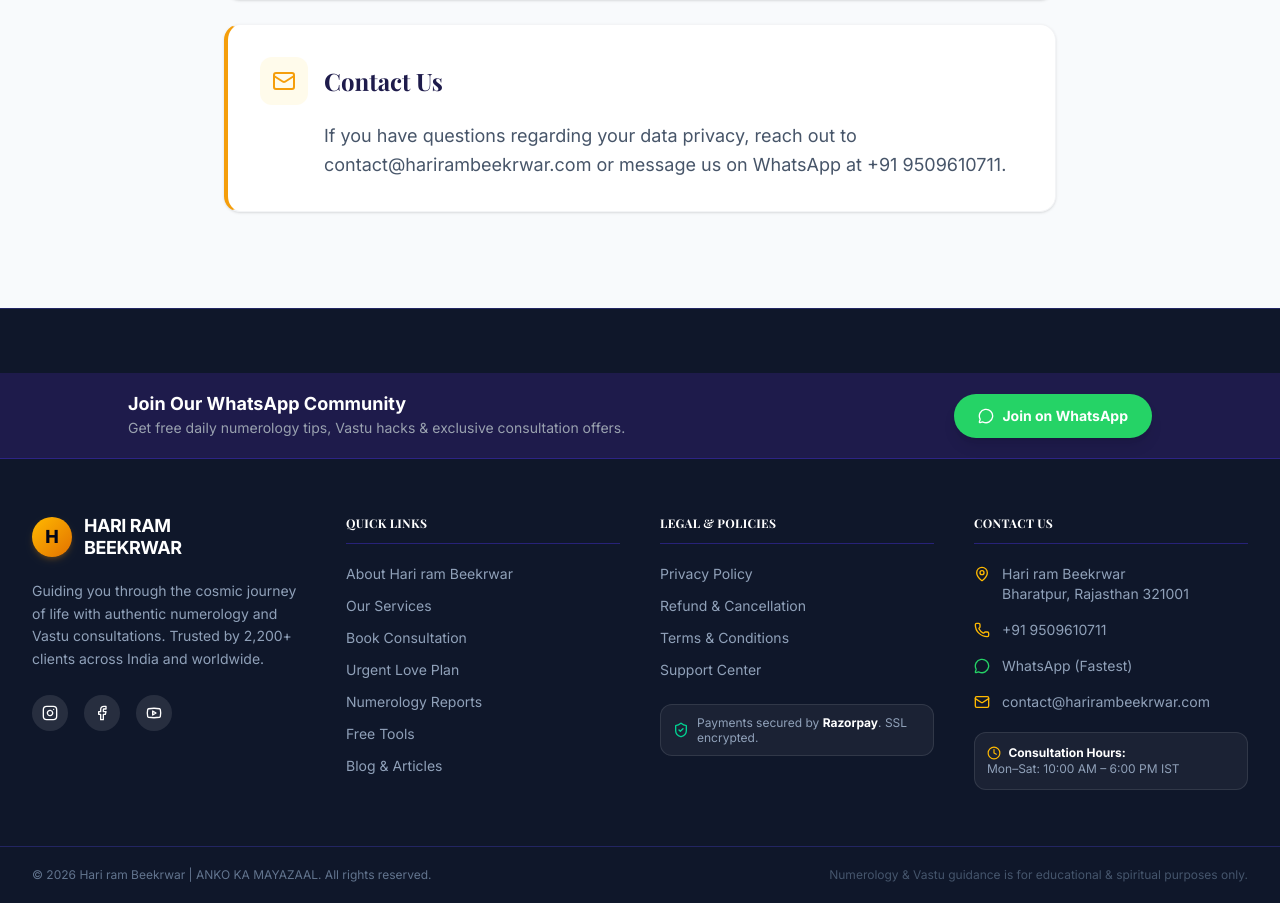
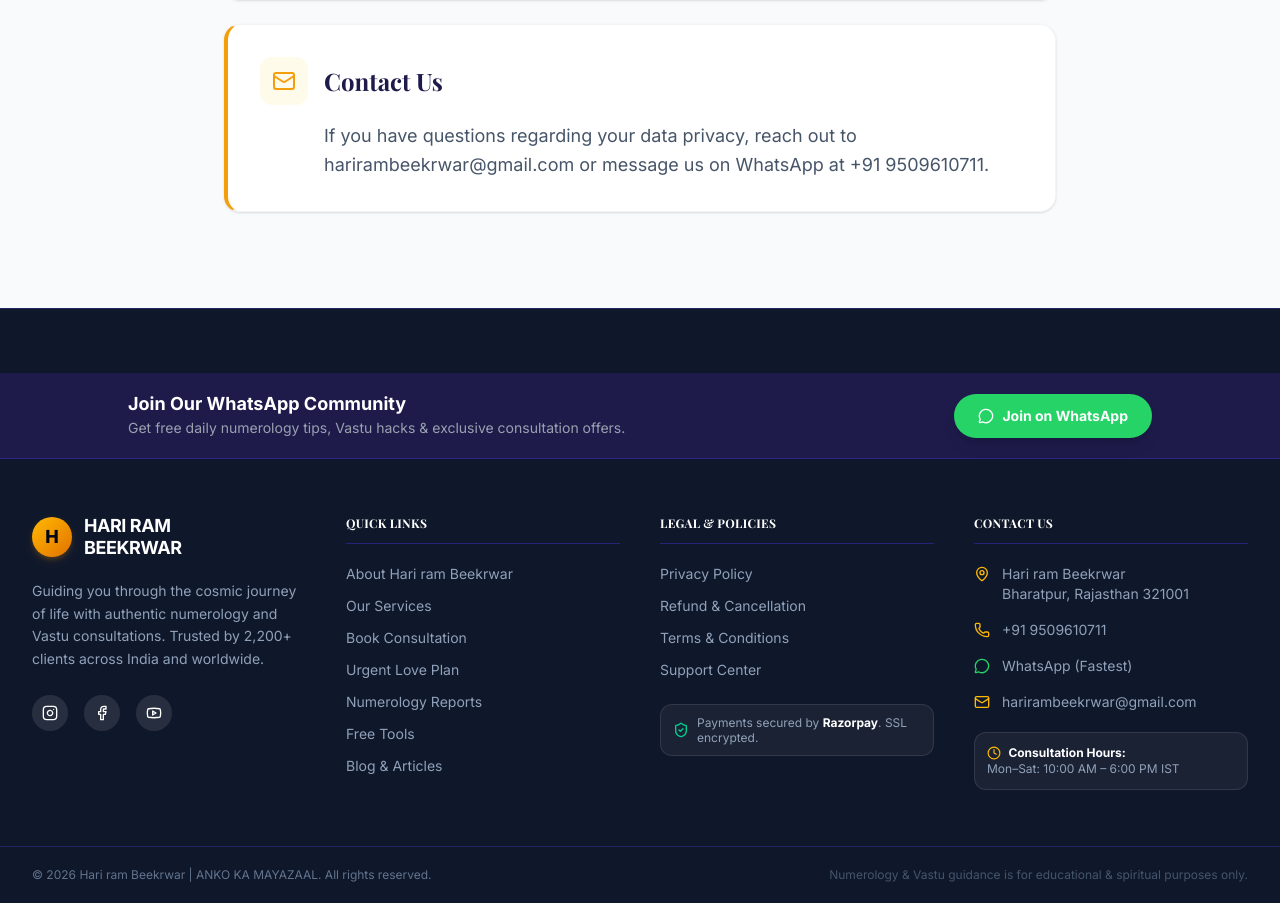
Before and after one commit to UniqueThinker-Rahul/Harirambeekrwar, a React (Vite) app: page /privacy-policy in a window 1280 px wide. Shown: the part 2548-3451 px from the top of the page. Built offline with nearby package versions, Linux system fonts and the light colour scheme.

Commit message:
fix: update email from contact@harirambeekrwar.com to harirambeekrwar@gmail.com across Footer, Contact, PrivacyPolicy

```diff
--- a/src/components/Footer.tsx
+++ b/src/components/Footer.tsx
@@ -65,7 +65,7 @@ const Footer = () => {
               <li className="flex items-start gap-3"><MapPin className="w-4 h-4 text-amber-400 shrink-0 mt-0.5" /><span>Hari ram Beekrwar<br />Bharatpur, Rajasthan 321001</span></li>
               <li className="flex items-center gap-3"><Phone className="w-4 h-4 text-amber-400 shrink-0" /><a href="tel:+919509610711" className="hover:text-amber-300 transition-colors">+91 9509610711</a></li>
               <li className="flex items-center gap-3"><MessageCircle className="w-4 h-4 text-[#25D366] shrink-0" /><a href="https://wa.me/919509610711?text=Hello!%20I%20want%20to%20book%20a%20consultation." target="_blank" rel="noreferrer" className="hover:text-[#25D366] transition-colors">WhatsApp (Fastest)</a></li>
-              <li className="flex items-center gap-3"><Mail className="w-4 h-4 text-amber-400 shrink-0" /><a href="mailto:contact@harirambeekrwar.com" className="hover:text-amber-300 transition-colors break-all">contact@harirambeekrwar.com</a></li>
+              <li className="flex items-center gap-3"><Mail className="w-4 h-4 text-amber-400 shrink-0" /><a href="mailto:harirambeekrwar@gmail.com" className="hover:text-amber-300 transition-colors break-all">harirambeekrwar@gmail.com</a></li>
             </ul>
             <div className="mt-5 bg-white/5 border border-white/10 rounded-xl px-3 py-3 text-xs text-slate-400">
               <Clock className="w-3.5 h-3.5 inline mr-1 text-amber-400" /> <strong className="text-white">Consultation Hours:</strong><br/>Mon–Sat: 10:00 AM – 6:00 PM IST
--- a/src/pages/Contact.tsx
+++ b/src/pages/Contact.tsx
@@ -47,7 +47,7 @@ const Contact = () => (
                           </div>
                           <div>
                               <h3 className="text-xl sm:text-2xl font-bold text-dark-grey mb-0.5">Email</h3>
-                              <a href="mailto:contact@harirambeekrwar.com" className="text-medium-grey text-base sm:text-lg font-medium hover:text-primary transition-colors break-all">contact@harirambeekrwar.com</a>
+                              <a href="mailto:harirambeekrwar@gmail.com" className="text-medium-grey text-base sm:text-lg font-medium hover:text-primary transition-colors break-all">harirambeekrwar@gmail.com</a>
                           </div>
                       </div>
                       <div className="bg-white p-5 sm:p-8 rounded-2xl sm:rounded-3xl shadow-sm border border-gray-100 flex items-center gap-4 sm:gap-6 hover:shadow-lg transition-transform hover:-translate-y-1">
--- a/src/pages/PrivacyPolicy.tsx
+++ b/src/pages/PrivacyPolicy.tsx
@@ -91,7 +91,7 @@ const PrivacyPolicy = () => {
               {
                 icon: <Mail className="w-6 h-6 text-primary" />,
                 title: "Contact Us",
-                content: "If you have questions regarding your data privacy, reach out to contact@harirambeekrwar.com or message us on WhatsApp at +91 9509610711."
+                content: "If you have questions regarding your data privacy, reach out to harirambeekrwar@gmail.com or message us on WhatsApp at +91 9509610711."
               }
             ].map((section, index) => (
               <div
```
